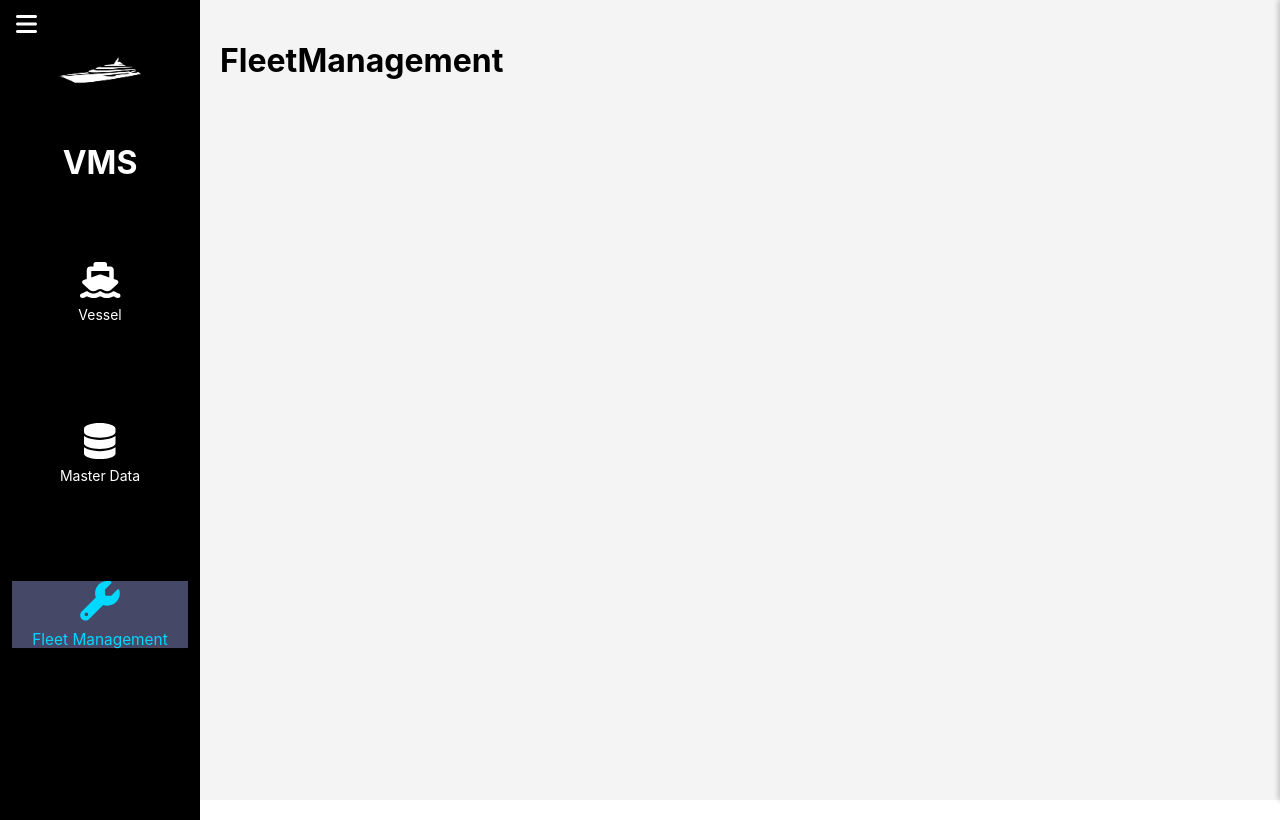
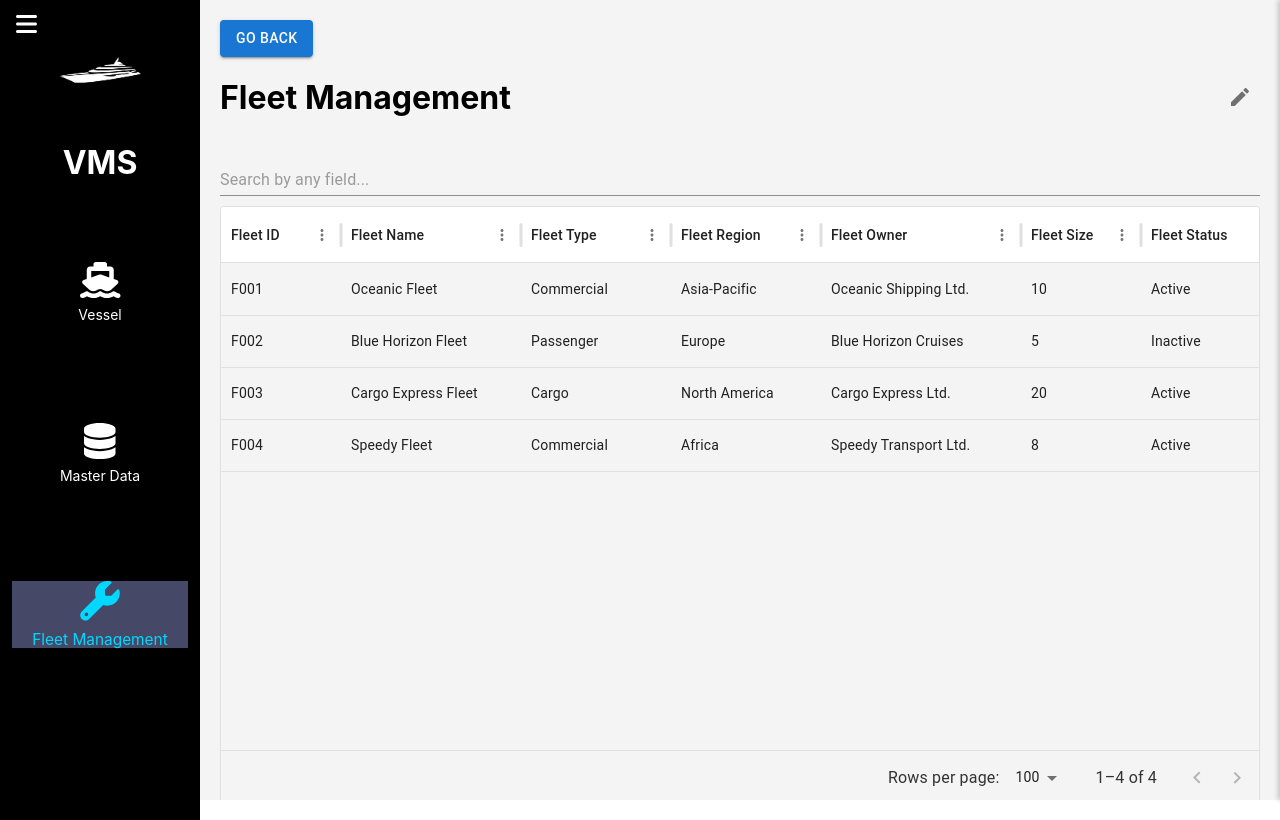
Before and after one commit to jeswinjose203/Vessel, a React (Create React App) app in the folder vessel/: page /fleet-management in a window 1280 px wide. Built offline with nearby package versions, Linux system fonts and the light colour scheme.

Commit message:
fleet data added

```diff
--- /dev/null
+++ b/vessel/public/static/FleetData.json
@@ -0,0 +1,46 @@
+[
+    {
+      "id": "F001",
+      "fleet_id": "F001",
+      "fleet_name": "Oceanic Fleet",
+      "fleet_type": "Commercial",
+      "fleet_region": "Asia-Pacific",
+      "fleet_owner": "Oceanic Shipping Ltd.",
+      "fleet_size": 10,
+      "fleet_status": "Active",
+      "fleet_code": "OF001"
+    },
+    {
+      "id": "F002",
+      "fleet_id": "F002",
+      "fleet_name": "Blue Horizon Fleet",
+      "fleet_type": "Passenger",
+      "fleet_region": "Europe",
+      "fleet_owner": "Blue Horizon Cruises",
+      "fleet_size": 5,
+      "fleet_status": "Inactive",
+      "fleet_code": "BHF002"
+    },
+    {
+      "id": "F003",
+      "fleet_id": "F003",
+      "fleet_name": "Cargo Express Fleet",
+      "fleet_type": "Cargo",
+      "fleet_region": "North America",
+      "fleet_owner": "Cargo Express Ltd.",
+      "fleet_size": 20,
+      "fleet_status": "Active",
+      "fleet_code": "CEF003"
+    },
+    {
+      "id": "F004",
+      "fleet_id": "F004",
+      "fleet_name": "Speedy Fleet",
+      "fleet_type": "Commercial",
+      "fleet_region": "Africa",
+      "fleet_owner": "Speedy Transport Ltd.",
+      "fleet_size": 8,
+      "fleet_status": "Active",
+      "fleet_code": "SF004"
+    }
+  ]
--- /dev/null
+++ b/vessel/src/FleetEditForm.js
@@ -0,0 +1,119 @@
+// src/FleetEditForm.js
+
+import React, { useState, useEffect } from 'react';
+import { Dialog, DialogActions, DialogContent, DialogTitle, Button, TextField } from '@mui/material';
+
+const FleetEditForm = ({ open, onClose, fleet, onSave }) => {
+  const [formData, setFormData] = useState({
+    fleet_id: '',
+    fleet_name: '',
+    fleet_type: '',
+    fleet_region: '',
+    fleet_owner: '',
+    fleet_size: 0,
+    fleet_status: '',
+    fleet_code: ''
+  });
+
+  useEffect(() => {
+    if (fleet) {
+      setFormData(fleet); // Populate form with fleet data when editing
+    }
+  }, [fleet]);
+
+  const handleInputChange = (e) => {
+    const { name, value } = e.target;
+    setFormData((prevState) => ({
+      ...prevState,
+      [name]: value
+    }));
+  };
+
+  const handleSave = () => {
+    onSave(formData); // Save the updated data to the parent component
+  };
+
+  return (
+    <Dialog open={open} onClose={onClose}>
+      <DialogTitle>Edit Fleet</DialogTitle>
+      <DialogContent>
+        <TextField
+          label="Fleet ID"
+          name="fleet_id"
+          value={formData.fleet_id}
+          onChange={handleInputChange}
+          fullWidth
+          disabled
+          margin="normal"
+        />
+        <TextField
+          label="Fleet Name"
+          name="fleet_name"
+          value={formData.fleet_name}
+          onChange={handleInputChange}
+          fullWidth
+          margin="normal"
+        />
+        <TextField
+          label="Fleet Type"
+          name="fleet_type"
+          value={formData.fleet_type}
+          onChange={handleInputChange}
+          fullWidth
+          margin="normal"
+        />
+        <TextField
+          label="Fleet Region"
+          name="fleet_region"
+          value={formData.fleet_region}
+          onChange={handleInputChange}
+          fullWidth
+          margin="normal"
+        />
+        <TextField
+          label="Fleet Owner"
+          name="fleet_owner"
+          value={formData.fleet_owner}
+          onChange={handleInputChange}
+          fullWidth
+          margin="normal"
+        />
+        <TextField
+          label="Fleet Size"
+          name="fleet_size"
+          value={formData.fleet_size}
+          onChange={handleInputChange}
+          fullWidth
+          margin="normal"
+          type="number"
+        />
+        <TextField
+          label="Fleet Status"
+          name="fleet_status"
+          value={formData.fleet_status}
+          onChange={handleInputChange}
+          fullWidth
+          margin="normal"
+        />
+        <TextField
+          label="Fleet Code"
+          name="fleet_code"
+          value={formData.fleet_code}
+          onChange={handleInputChange}
+          fullWidth
+          margin="normal"
+        />
+      </DialogContent>
+      <DialogActions>
+        <Button onClick={onClose} color="secondary">
+          Cancel
+        </Button>
+        <Button onClick={handleSave} color="primary">
+          Save
+        </Button>
+      </DialogActions>
+    </Dialog>
+  );
+};
+
+export default FleetEditForm;
--- a/vessel/src/FleetManagement.js
+++ b/vessel/src/FleetManagement.js
@@ -1,11 +1,114 @@
-import React from 'react';
+import React, { useState, useEffect } from 'react';
+import { DataGrid } from '@mui/x-data-grid';
+import { Box, Button, Input, IconButton } from '@mui/material';
+import { useNavigate } from 'react-router-dom';
+import EditIcon from '@mui/icons-material/Edit';
+import FleetEditForm from './FleetEditForm'; // Import the FleetEditForm component
 
-const FleetManagement = () => {
+const columns = [
+  { field: 'fleet_id', headerName: 'Fleet ID', width: 120 },
+  { field: 'fleet_name', headerName: 'Fleet Name', width: 180 },
+  { field: 'fleet_type', headerName: 'Fleet Type', width: 150 },
+  { field: 'fleet_region', headerName: 'Fleet Region', width: 150 },
+  { field: 'fleet_owner', headerName: 'Fleet Owner', width: 200 },
+  { field: 'fleet_size', headerName: 'Fleet Size', width: 120 },
+  { field: 'fleet_status', headerName: 'Fleet Status', width: 150 },
+  { field: 'fleet_code', headerName: 'Fleet Code', width: 150 },
+];
+
+export default function FleetManagement() {
+  const [rows, setRows] = useState([]);
+  const [searchTerm, setSearchTerm] = useState('');
+  const [openDialog, setOpenDialog] = useState(false);
+  const [selectedRow, setSelectedRow] = useState(null);
+  const navigate = useNavigate();
+
+  useEffect(() => {
+    // Fetch data from the FleetData.json file
+    fetch('/static/FleetData.json')
+      .then((response) => response.json())
+      .then((data) => setRows(data))
+      .catch((error) => console.error('Error fetching fleet data:', error));
+  }, []);
+
+  const handleGoBack = () => {
+    navigate(-1);
+  };
+
+  const handleEditClick = (row) => {
+    setSelectedRow(row);
+    setOpenDialog(true); // Open the form dialog when editing a row
+  };
+
+  const handleSave = (updatedFleet) => {
+    setRows((prevRows) => {
+      const index = prevRows.findIndex((fleet) => fleet.id === updatedFleet.id);
+      if (index !== -1) {
+        // Update existing fleet
+        const updatedRows = [...prevRows];
+        updatedRows[index] = updatedFleet;
+        return updatedRows;
+      } else {
+        // Add new fleet
+        return [...prevRows, updatedFleet];
+      }
+    });
+    setOpenDialog(false); // Close the dialog after saving
+  };
+
+  const filteredFleets = rows.filter((fleet) =>
+    Object.values(fleet).some((value) =>
+      String(value).toLowerCase().includes(searchTerm.toLowerCase())
+    )
+  );
+
   return (
-    <div>
-      <h1>FleetManagement</h1>
-    </div>
+    <Box sx={{ height: 600, width: '100%' }}>
+      {/* Go Back Button */}
+      <Button variant="contained" color="primary" onClick={handleGoBack}>
+        Go Back
+      </Button>
+
+      {/* Header with Fleet Details and Edit Icon */}
+      <Box sx={{ display: 'flex', justifyContent: 'space-between', alignItems: 'center', marginBottom: 2 }}>
+        <h1>Fleet Management</h1>
+
+        {/* Edit Icon positioned to the right of the Fleet Details header */}
+        <IconButton onClick={() => handleEditClick(selectedRow)}>
+          <EditIcon />
+        </IconButton>
+      </Box>
+
+      {/* Search Bar */}
+      <Input
+        placeholder="Search by any field..."
+        value={searchTerm}
+        onChange={(e) => setSearchTerm(e.target.value)}
+        style={{ margin: '10px 0', width: '100%' }}
+      />
+
+      {/* DataGrid Table */}
+      <DataGrid
+        rows={filteredFleets}
+        columns={columns}
+        pageSize={10}
+        rowsPerPageOptions={[10, 20, 50]}
+        disableSelectionOnClick
+        getRowId={(row) => row.id} // Use the 'id' field as the unique identifier
+        sx={{
+          '& .MuiDataGrid-columnHeaders': {
+            backgroundColor: '#f4f4f4',
+          },
+        }}
+      />
+
+      {/* Fleet Edit Form */}
+      <FleetEditForm
+        open={openDialog}
+        onClose={() => setOpenDialog(false)}
+        fleet={selectedRow}
+        onSave={handleSave}
+      />
+    </Box>
   );
-};
-
-export default FleetManagement;
+}
```
